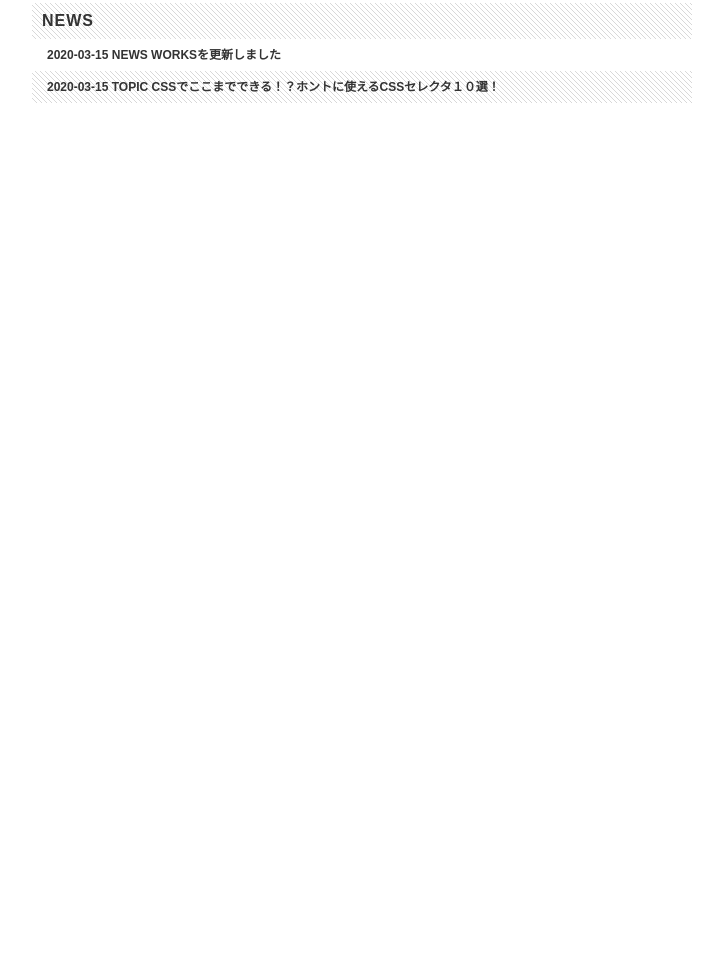
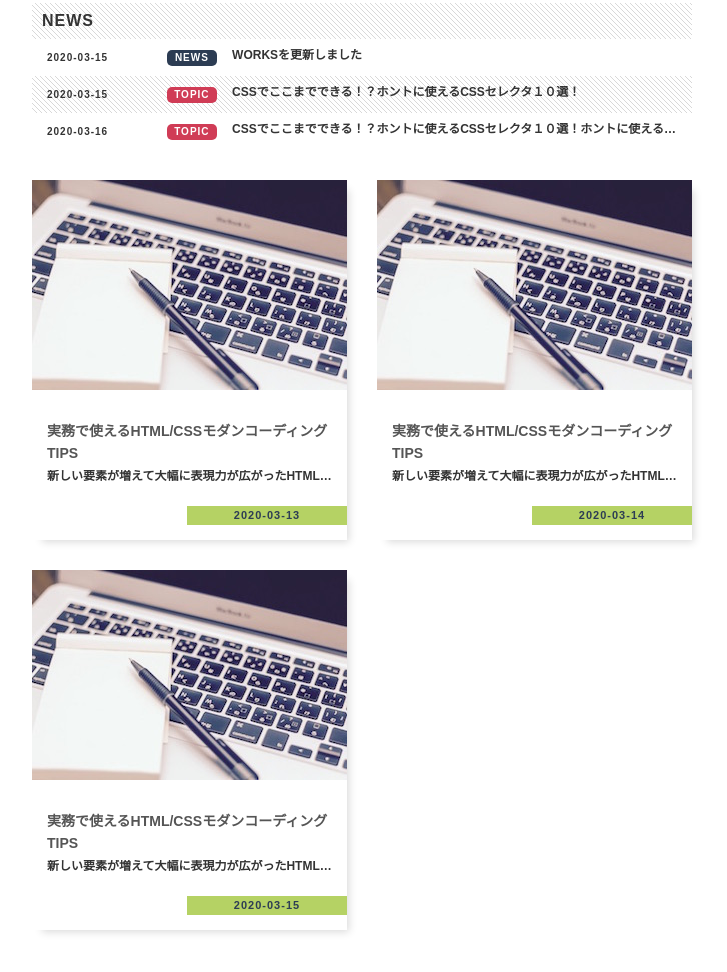
Before and after one commit to YamadaKY/standard-layout, a plain HTML site: page index.html in a window 1280 px wide. Shown: the part 458-1430 px from the top of the page, without its empty margins (123-850 px from the left). Before the commit the page ends 800 px from the top, so only its background shows below. Drawn offline with Linux system fonts and the light colour scheme.

Commit message:
71page
2回目の71ページまでコーディング完了

```diff
--- a/css/style.css
+++ b/css/style.css
@@ -157,7 +157,8 @@ a:link, a:visited, a:hover, a:active {
   display: block;
   padding: 10px 15px;
   color: #333;
-  transition: background-color 0.15s;
+  font-size: 0;
+  transition: background-color 0.1s;
 }
 .scroll-list .scroll-item:nth-of-type(even) a {
   background: url('../images/bg-slash.gif');
@@ -165,3 +166,101 @@ a:link, a:visited, a:hover, a:active {
 .scroll-item .scroll-item a:hover {
   background-color: #fafaf8;
 }
+.scroll-list .date {
+  display: inline-block;
+  width: 19%;
+  font-size: 1.0rem;
+}
+.scroll-list .category {
+  display: inline-block;
+  width: 8%;
+  font-size: 1.0rem;
+}
+.scroll-list .title {
+  display: inline-block;
+  width: 73%;
+  padding-left: 15px;
+  font-size: 1.0rem;
+}
+.scroll-list .date {
+  display: inline-block;
+  width: 19%;
+  letter-spacing: 1px;
+  font-weight: bold;
+  font-size: 1.0rem;
+}
+.scroll-list .category {
+  display: inline-block;
+  width: 8%;
+  border-radius: 5px;
+  background-color: #d03c56;
+  color: #fff;
+  text-align: center;
+  letter-spacing: 1px;
+  font-size: 1.0rem;
+  line-height: 16px;
+}
+.scroll-list  .category.news {
+  background-color: #2c3c53;
+}
+.scroll-list .title {
+  display: inline-block;
+  width: 73%;
+  padding-left: 15px;
+  overflow: hidden;
+  text-overflow: ellipsis;
+  white-space: nowrap;
+  font-size: 1.2rem;
+}
+.article-box {
+  position: relative;
+  display: block;
+  width: 315px;
+  height: 360px;
+  margin-bottom: 30px;
+  padding: 210px 15px 0;
+  box-shadow: 6px 6px 8px -4px rgba(0,0,0,0.15);
+  transition: opacity 0.15s;
+}
+.article-box:hover {
+  opacity: 0.8;
+}
+.article-box:nth-of-type(odd) {
+  float:left;
+}
+.article-box:nth-of-type(even) {
+  float: right;
+}
+.article-box  .title {
+  margin-top: 30px;
+  color: #555;
+  font-size: 1.4rem;
+  line-height: 1.6;
+}
+.article-box .desc {
+  margin-top: 5px;
+  color: #333;
+  overflow: hidden;
+  text-overflow: ellipsis;
+  white-space: nowrap;
+}
+.article-box .date {
+  position: absolute;
+  right: 0;
+  bottom: 15px;
+  display: block;
+  width: 160px;
+  padding: 4px;
+  background-color: #b5d264;
+  color: #2d3d54;
+  text-align: center;
+  letter-spacing: 1px;
+  font-weight: bold;
+  font-size: 1.1rem;
+}
+.article-box .image {
+  position: absolute;
+  top: 0;
+  left: 0;
+  width: 100%;
+}
--- a/index.html
+++ b/index.html
@@ -51,10 +51,40 @@
             <span class="title">CSSでここまでできる！？ホントに使えるCSSセレクタ１０選！</span>
           </a>
         </li>
+        <li class="scroll-item">
+          <a href="#">
+            <time class="date" datetime="2020-03-16">2020-03-16</time>
+            <span class="category">TOPIC</span>
+            <span class="title">CSSでここまでできる！？ホントに使えるCSSセレクタ１０選！ホントに使えるCSSセレクタ１０選！</span>
+          </a>
+        </li>
       </div>
       <h2 class="hidden">ARTICLES</h2>
       <div class="articles">
-
+        <a href="#" class="article-box">
+          <h3 class="title">実務で使えるHTML/CSSモダンコーディングTIPS</h3>
+          <p class="desc">新しい要素が増えて大幅に表現力が広がったHTML/CSSを活用し、
+            モダンなコーディングにチャレンジしましょう！
+          </p>
+          <time class="date" datetime="2020-03-13">2020-03-13</time>
+          <img src="./images/article.jpg" alt="コーディング画面" class="image">
+        </a>
+        <a href="#" class="article-box">
+          <h3 class="title">実務で使えるHTML/CSSモダンコーディングTIPS</h3>
+          <p class="desc">新しい要素が増えて大幅に表現力が広がったHTML/CSSを活用し、
+            モダンなコーディングにチャレンジしましょう！
+          </p>
+          <time class="date" datetime="2020-03-14">2020-03-14</time>
+          <img src="./images/article.jpg" alt="コーディング画面" class="image">
+        </a>
+        <a href="#" class="article-box">
+          <h3 class="title">実務で使えるHTML/CSSモダンコーディングTIPS</h3>
+          <p class="desc">新しい要素が増えて大幅に表現力が広がったHTML/CSSを活用し、
+            モダンなコーディングにチャレンジしましょう！
+          </p>
+          <time class="date" datetime="2020-03-13">2020-03-15</time>
+          <img src="./images/article.jpg" alt="コーディング画面" class="image">
+        </a>
       </div>
     </main>
     <div class="sidemenu"></div>
```
